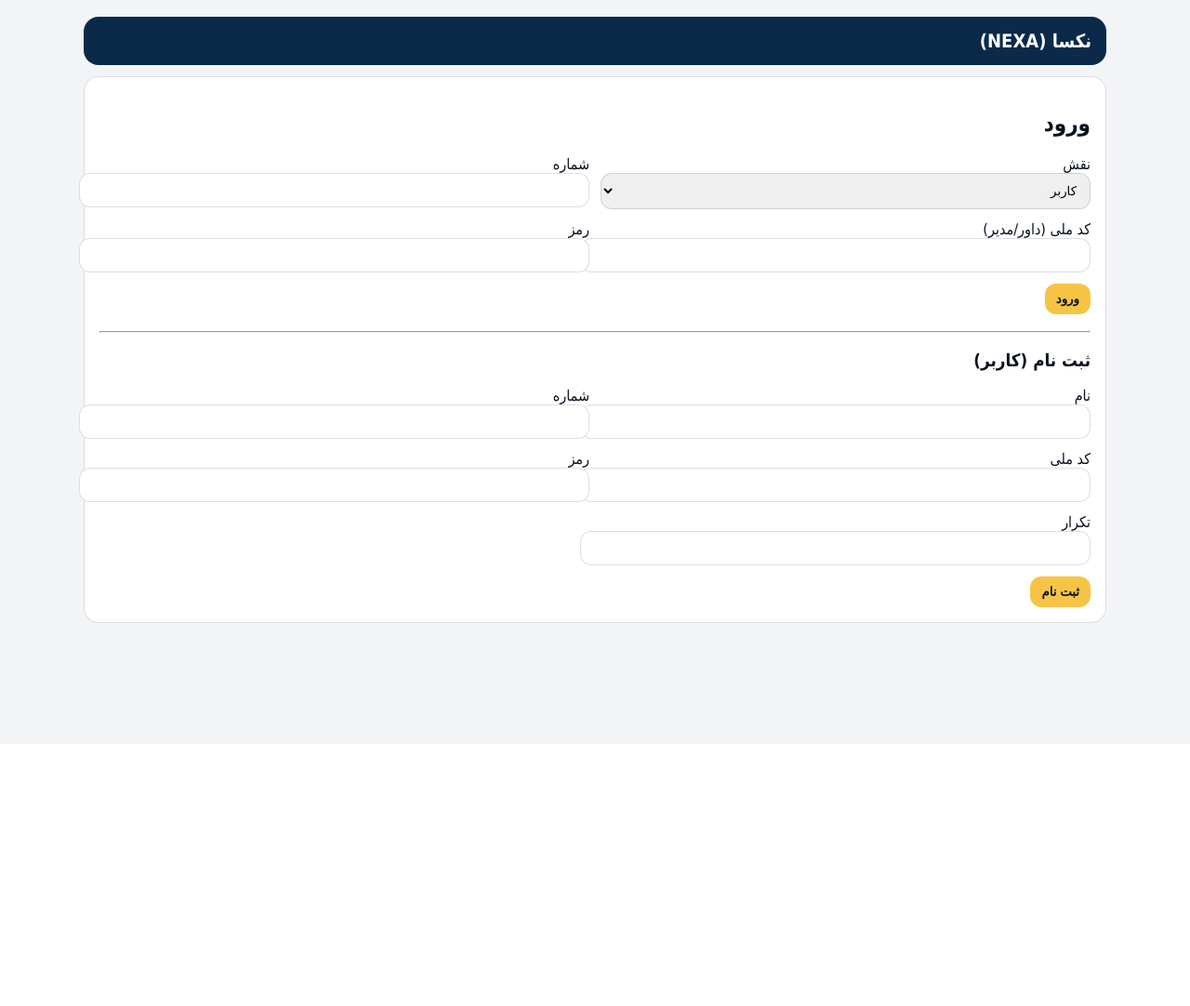
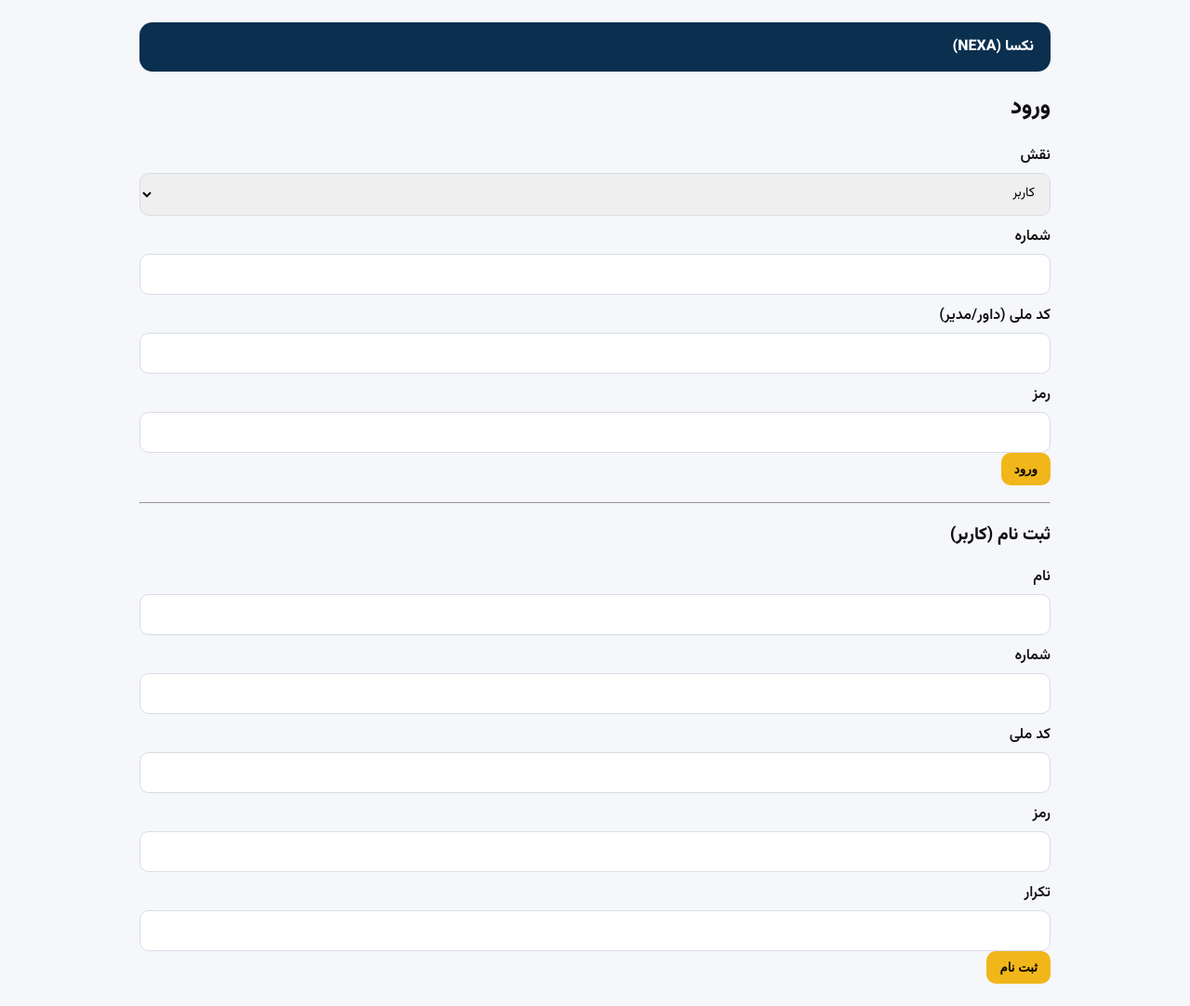
Before and after one commit to hadibagherian4-sudo/nexa-ashora, a FastAPI app: page /login in a window 1280 px wide. Shown: the whole page at 93% size. Before the commit the page ends 670 px from the top, so only its background shows below. Run offline with FastAPI, Linux system fonts and the light colour scheme.

Commit message:
Update base.html

```diff
--- a/app/templates/base.html
+++ b/app/templates/base.html
@@ -2,43 +2,78 @@
 <html lang="fa" dir="rtl">
 <head>
   <meta charset="utf-8" />
-  <meta name="viewport" content="width=device-width,initial-scale=1" />
-  <title>NEXA</title>
+  <meta name="viewport" content="width=device-width, initial-scale=1" />
+  <title>{{ title or "نکسا (NEXA)" }}</title>
+
+  <!-- فونت فارسی (گوگل) -->
+  <link rel="preconnect" href="https://fonts.googleapis.com">
+  <link rel="preconnect" href="https://fonts.gstatic.com" crossorigin>
+  <link href="https://fonts.googleapis.com/css2?family=Vazirmatn:wght@300;400;600;800&display=swap" rel="stylesheet">
+
   <style>
-    body{font-family:tahoma;background:#f3f4f6;margin:0;color:#0b1220}
-    .shell{max-width:1100px;margin:18px auto 80px;padding:0 12px}
-    .header{background:#0b2a4a;color:#fff;border-radius:16px;padding:14px 16px;display:flex;justify-content:space-between;align-items:center}
-    .panel{background:#fff;border-radius:16px;padding:16px;border:1px solid rgba(15,23,42,.14);margin-top:12px}
-    .btn{padding:9px 12px;border-radius:12px;border:1px solid rgba(15,23,42,.14);background:#fff;cursor:pointer;text-decoration:none;color:#0b1220}
-    .btn-primary{background:#f6c445;border:none;font-weight:900}
-    input,select,textarea{width:100%;padding:10px;border-radius:12px;border:1px solid rgba(15,23,42,.14)}
-    textarea{min-height:110px}
-    .grid{display:grid;grid-template-columns:1fr 1fr;gap:12px}
-    .nav{position:fixed;left:0;right:0;bottom:0;background:#071a30;color:#fff;padding:10px 14px}
-    .nav a{color:#fff;text-decoration:none;margin:0 10px;font-weight:900}
+    body{
+      font-family: "Vazirmatn", system-ui, -apple-system, Segoe UI, Roboto, Arial, sans-serif;
+      background:#f6f7fb;
+      color:#111;
+      margin:0;
+      direction: rtl;
+      text-align: right;
+    }
+    .wrap{max-width: 980px; margin: 24px auto; padding: 0 16px;}
+    .topbar{
+      background:#0b2f4f;
+      color:#fff;
+      border-radius:14px;
+      padding:14px 18px;
+      font-weight:800;
+      display:flex;
+      align-items:center;
+      justify-content:space-between;
+    }
+    .card{
+      background:#fff;
+      border-radius:14px;
+      padding:18px;
+      margin-top:14px;
+      box-shadow: 0 8px 30px rgba(0,0,0,.06);
+      border: 1px solid #eee;
+    }
+    label{display:block; font-weight:600; margin: 10px 0 6px;}
+    input, select, textarea{
+      width:100%;
+      box-sizing:border-box;
+      padding:10px 12px;
+      border:1px solid #d9dce3;
+      border-radius:10px;
+      outline:none;
+      font-family: inherit;
+      font-size:14px;
+      text-align:right;
+      direction:rtl;
+    }
+    .row{display:grid; grid-template-columns: 1fr 1fr; gap: 12px;}
+    .btn{
+      background:#f1b61a;
+      border:none;
+      border-radius:10px;
+      padding:10px 14px;
+      font-weight:800;
+      cursor:pointer;
+    }
+    .btn:hover{filter:brightness(.95);}
+    .muted{color:#666; font-size:13px;}
+    .error{color:#c62828; font-weight:700; margin: 8px 0;}
+    .hr{height:1px; background:#eee; margin:16px 0;}
   </style>
 </head>
 <body>
-  <div class="shell">
-    <div class="header">
-      <div style="font-weight:900;font-size:20px">نکسا (NEXA)</div>
-      <div>
-        {% if s %}
-          <a class="btn" href="/">🏠</a>
-          <a class="btn btn-primary" href="/logout">خروج</a>
-        {% endif %}
-      </div>
+  <div class="wrap">
+    <div class="topbar">
+      <div>نکسا (NEXA)</div>
+      <div class="muted" style="color:#cfe6ff">{{ subtitle or "" }}</div>
     </div>
 
     {% block content %}{% endblock %}
   </div>
-
-  {% if s %}
-  <div class="nav">
-    <a href="/">🏠 صفحه اصلی</a>
-    <a href="/forum">💬 تالار گفتگو</a>
-    <a href="/profile">👤 پروفایل</a>
-  </div>
-  {% endif %}
 </body>
 </html>
```
